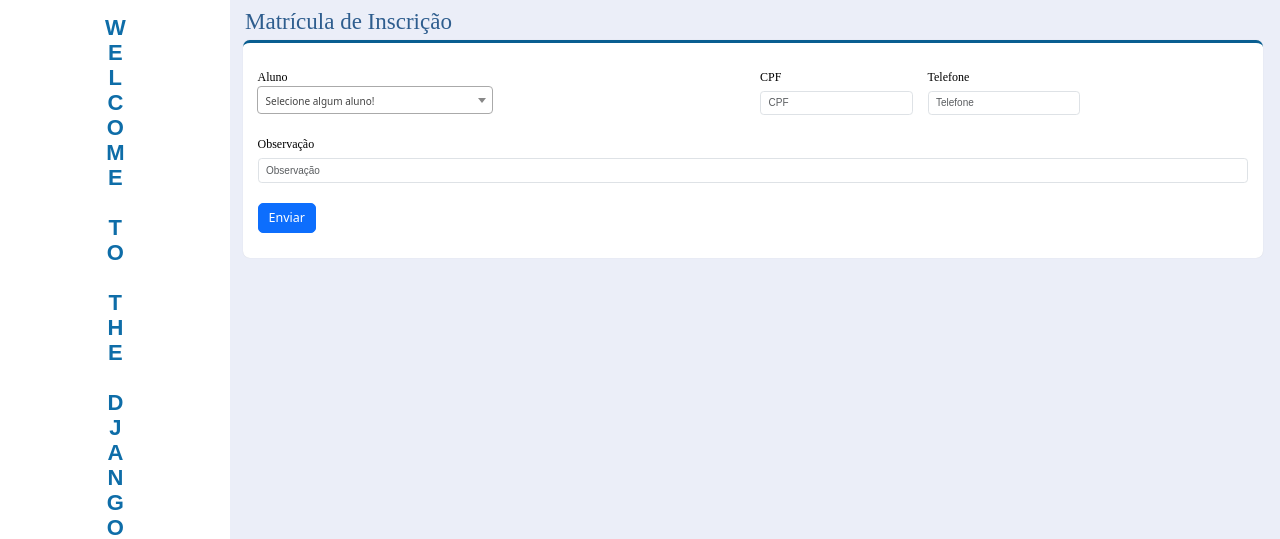
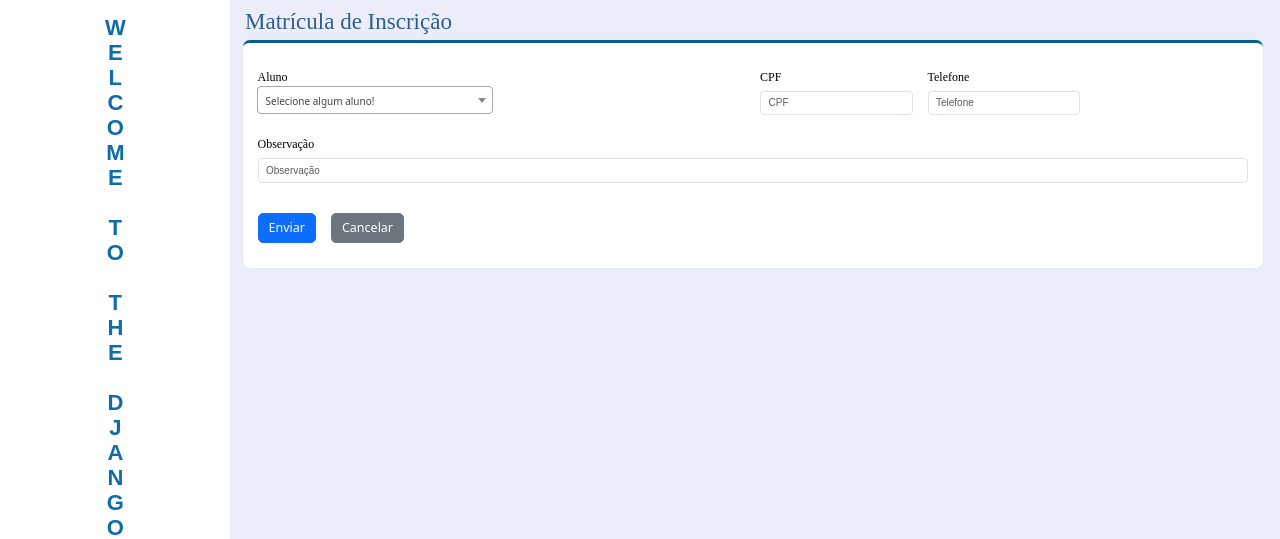
Before and after one commit to AlissonSH/wttd_fenix, a Django app: page /matricula/create/ in a window 1280 px wide. Shown: the part 100-639 px from the top of the page. Run offline with Django 4.2, Linux system fonts and the light colour scheme; parts of the project's set-up code (start-up, migrations or seed data) failed here and were passed over; some libraries are stand-ins or nearby versions.

Commit message:
Update: Adicao de botao para sair da pagina de criacao

```diff
--- a/eventex/registration/templates/registration/matricula_create.html
+++ b/eventex/registration/templates/registration/matricula_create.html
@@ -57,8 +57,11 @@
 
                 </div>
                 <div class="row">
-                    <div class="col-sm-12">
-                        <button type="submit" class="btn btn-primary btn-lg">Enviar</button>
+                    <div class="col-sm-auto">
+                        <button type="submit" class="btn btn-primary btn-lg mt-3">Enviar</button>
+                    </div>
+                    <div class="col-sm-auto">
+                        <a type="button" class="btn btn-secondary btn-lg mt-3 text-white" href="{% url 'registration:matricula_list' %}">Cancelar</a>
                     </div>
                 </div>
             </div>
```
